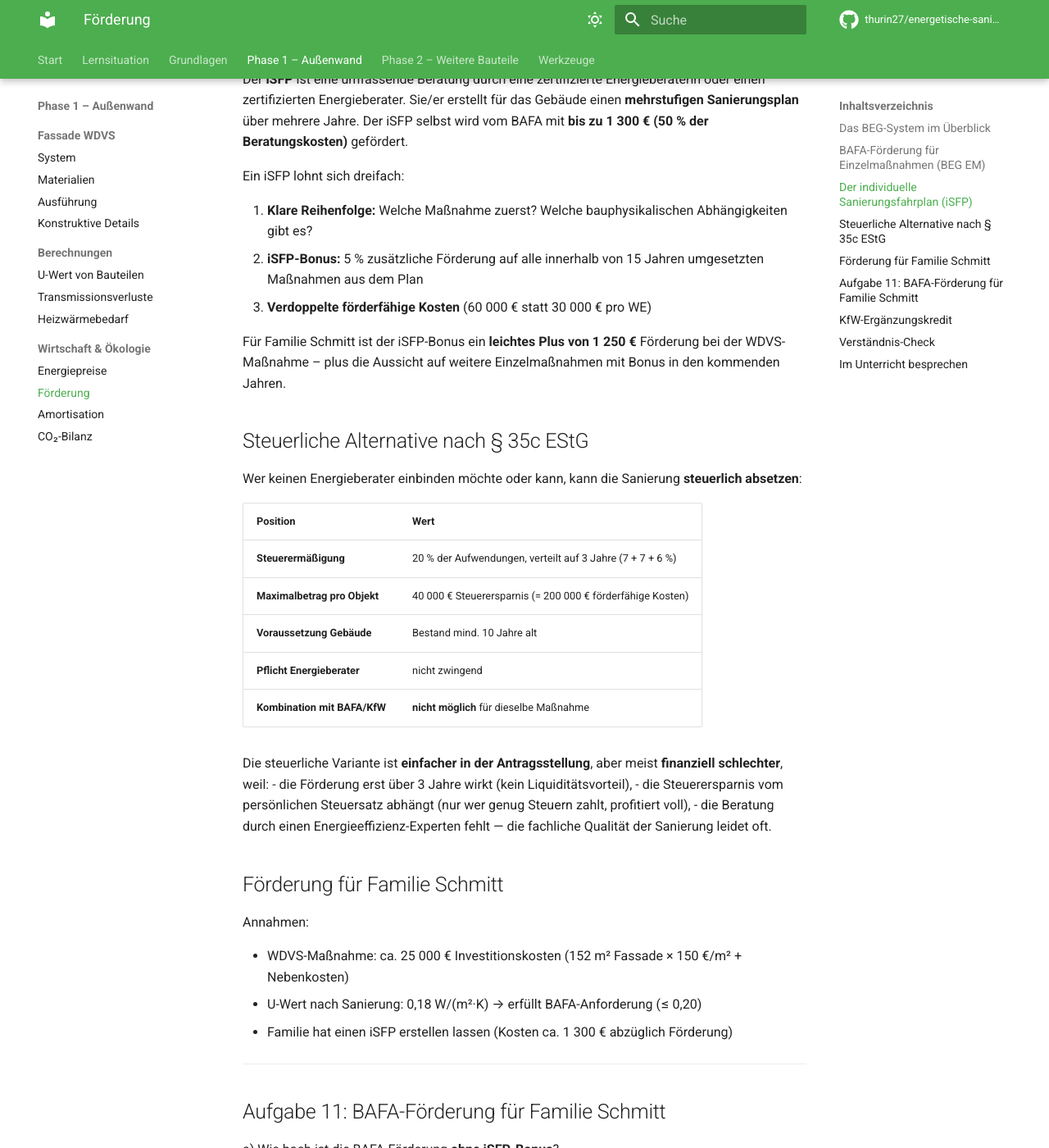
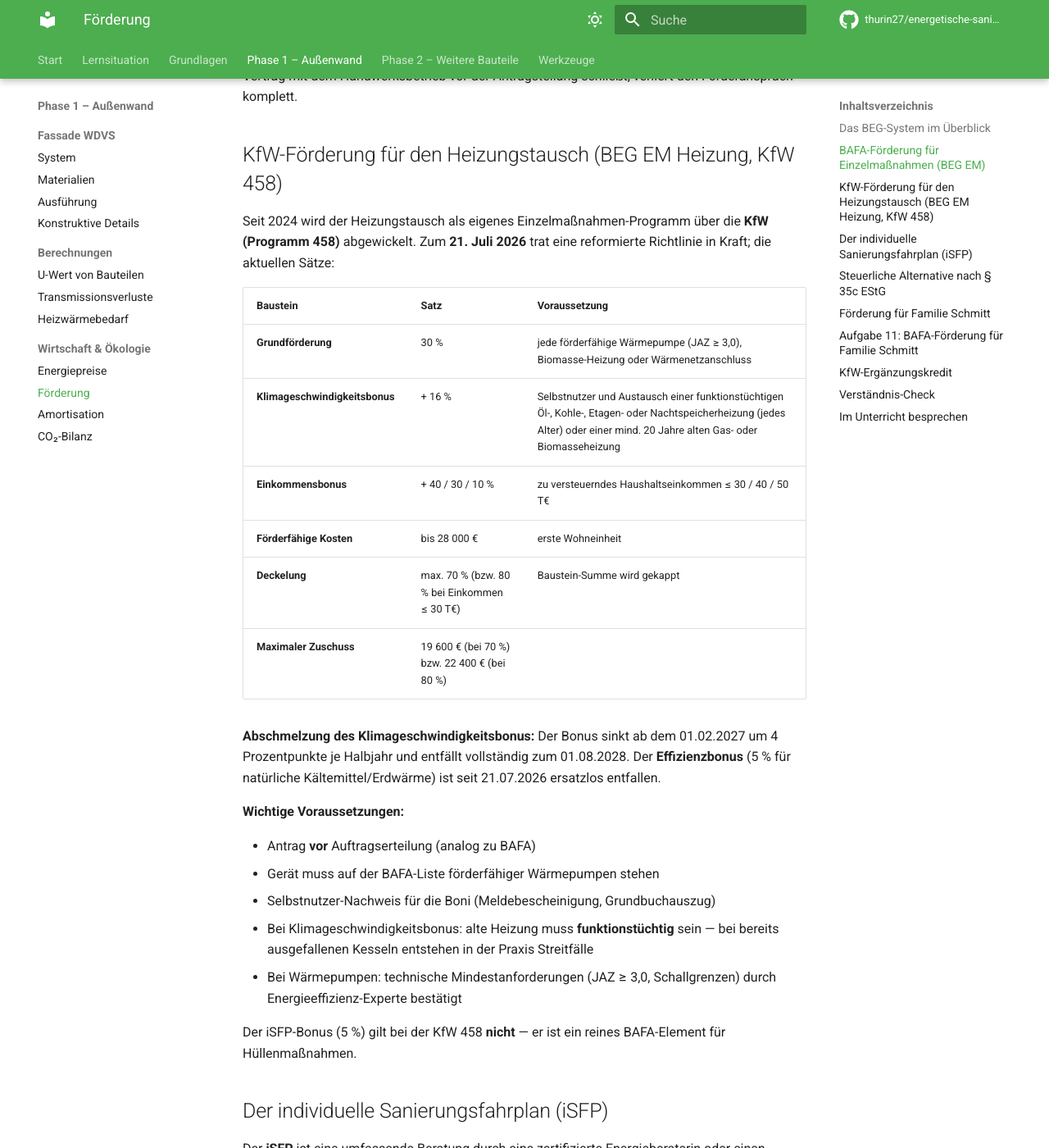
Before and after one commit to Thurin27/energetische-sanierung, an MkDocs documentation site: the page built from docs/wirtschaft-oekologie/foerderung.md, in a window 1280 px wide and 1400 px high, scrolled down 1717 px. Shown: the whole window at 82% size. Built offline with MkDocs 1.6.1 and Material for MkDocs 9.7.7, drawn with Linux system fonts in a browser that asks for light colours; comment, search, counter and statistics services are not loaded; some of the changed text lies outside the part shown.

Commit message:
Korrektur Förderung

```diff
--- a/docs/wirtschaft-oekologie/foerderung.md
+++ b/docs/wirtschaft-oekologie/foerderung.md
@@ -16,11 +16,14 @@ Die **Bundesförderung für effiziente Gebäude (BEG)** ist das zentrale Förder
 
 | Programm | Träger | Was wird gefördert? |
 |---|---|---|
-| **BEG WG** (Wohngebäude) | KfW | Komplettsanierung zum Effizienzhaus (zinsgünstiger Kredit + Tilgungszuschuss) |
+| **BEG WG** (Wohngebäude, Komplettsanierung) | KfW | Sanierung zum Effizienzhaus (zinsgünstiger Kredit + Tilgungszuschuss) |
 | **BEG NWG** (Nichtwohngebäude) | KfW | Analog für Bürogebäude, Schulen etc. |
-| **BEG EM** (Einzelmaßnahmen) | **BAFA** | Einzelne Sanierungsschritte als direkter Zuschuss |
+| **BEG EM Hülle & Anlagentechnik** (Einzelmaßnahmen ohne Heizung) | **BAFA** | Dämmung, Fenster, Lüftung, Heizungsoptimierung – als Zuschuss |
+| **BEG EM Heizung** (Einzelmaßnahme Heizungstausch) | **KfW (Programm 458)** | Wärmepumpe, Biomasse, Wärmenetzanschluss – als Zuschuss |
 
-Für Familie Schmitt ist **BEG EM** der relevante Pfad — sie wollen keine Komplettsanierung zum Effizienzhaus 55 oder 40 angehen, sondern in Phasen vorgehen: zuerst die Außenwand, später Dach, Fenster, Heizung.
+Für Familie Schmitt ist **BEG EM** der relevante Pfad — sie wollen keine Komplettsanierung zum Effizienzhaus 55 oder 40 angehen, sondern in Phasen vorgehen: zuerst die Außenwand (BAFA), später Dach/Fenster/Kellerdecke (BAFA), und die neue Heizung (KfW 458).
+
+Seit 2024 sind Hülle und Heizung getrennt: **BAFA** wickelt die Zuschüsse für Dämmung, Fenster und Lüftung ab, **KfW** die Heizungsförderung. Beide Programme können parallel beantragt und kombiniert werden, aber jedes hat eigene Anträge, Fristen und Konditionen.
 
 ## BAFA-Förderung für Einzelmaßnahmen (BEG EM)
 
@@ -38,6 +41,31 @@ Stand 2026 gilt für die Außenwanddämmung als BEG-EM-Maßnahme:
 | **Pflicht** | Energieeffizienz-Experte (dena-Liste) |
 
 **Wichtig:** Der Förderantrag muss **vor Auftragsvergabe** beim BAFA gestellt werden. Wer den Vertrag mit dem Handwerksbetrieb vor der Antragstellung schließt, verliert den Förderanspruch komplett.
+
+## KfW-Förderung für den Heizungstausch (BEG EM Heizung, KfW 458)
+
+Seit 2024 wird der Heizungstausch als eigenes Einzelmaßnahmen-Programm über die **KfW (Programm 458)** abgewickelt. Zum **21. Juli 2026** trat eine reformierte Richtlinie in Kraft; die aktuellen Sätze:
+
+| Baustein | Satz | Voraussetzung |
+|---|---|---|
+| **Grundförderung** | 30 % | jede förderfähige Wärmepumpe (JAZ ≥ 3,0), Biomasse-Heizung oder Wärmenetzanschluss |
+| **Klimageschwindigkeitsbonus** | + 16 % | Selbstnutzer und Austausch einer funktionstüchtigen Öl-, Kohle-, Etagen- oder Nachtspeicherheizung (jedes Alter) oder einer mind. 20 Jahre alten Gas- oder Biomasseheizung |
+| **Einkommensbonus** | + 40 / 30 / 10 % | zu versteuerndes Haushaltseinkommen ≤ 30 / 40 / 50 T€ |
+| **Förderfähige Kosten** | bis 28 000 € | erste Wohneinheit |
+| **Deckelung** | max. 70 % (bzw. 80 % bei Einkommen ≤ 30 T€) | Baustein-Summe wird gekappt |
+| **Maximaler Zuschuss** | 19 600 € (bei 70 %) bzw. 22 400 € (bei 80 %) | |
+
+**Abschmelzung des Klimageschwindigkeitsbonus:** Der Bonus sinkt ab dem 01.02.2027 um 4 Prozentpunkte je Halbjahr und entfällt vollständig zum 01.08.2028. Der **Effizienzbonus** (5 % für natürliche Kältemittel/Erdwärme) ist seit 21.07.2026 ersatzlos entfallen.
+
+**Wichtige Voraussetzungen:**
+
+- Antrag **vor** Auftragserteilung (analog zu BAFA)
+- Gerät muss auf der BAFA-Liste förderfähiger Wärmepumpen stehen
+- Selbstnutzer-Nachweis für die Boni (Meldebescheinigung, Grundbuchauszug)
+- Bei Klimageschwindigkeitsbonus: alte Heizung muss **funktionstüchtig** sein — bei bereits ausgefallenen Kesseln entstehen in der Praxis Streitfälle
+- Bei Wärmepumpen: technische Mindestanforderungen (JAZ ≥ 3,0, Schallgrenzen) durch Energieeffizienz-Experte bestätigt
+
+Der iSFP-Bonus (5 %) gilt bei der KfW 458 **nicht** — er ist ein reines BAFA-Element für Hüllenmaßnahmen.
 
 ## Der individuelle Sanierungsfahrplan (iSFP)
 
```
Also changed, not shown: docs/berechnungen/formelsammlung.md (+17 -3 lines), docs/phase2/anlagentechnik.md (+14 -6 lines).
